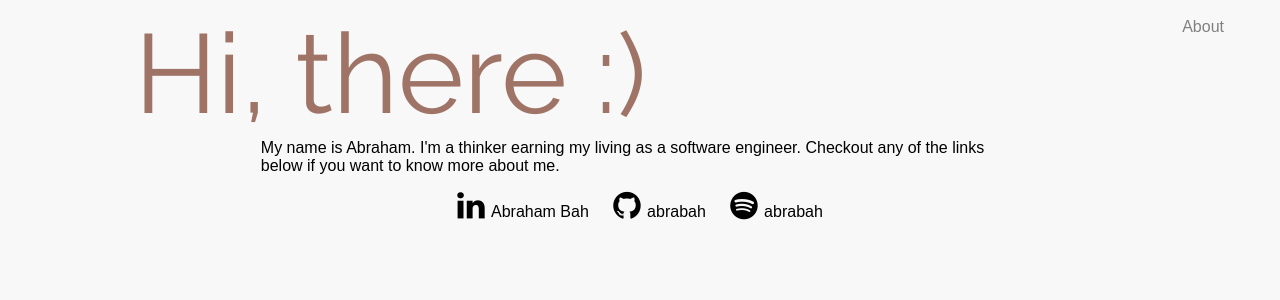
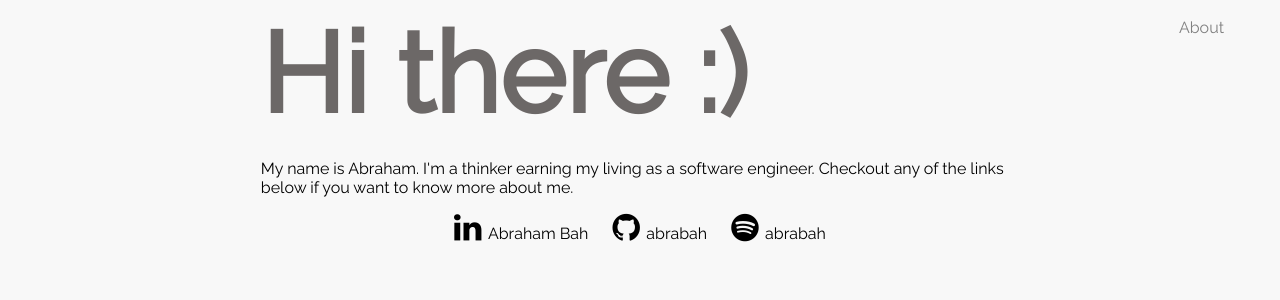
Before and after one commit to abrabah/abrabah.github.io, a Jekyll site: the page built from index.html, in a window 1280 px wide. Shown: the top 300 px of the page. Built offline with Jekyll 4.4.1, drawn with Linux system fonts in a browser that asks for light colours; nearby versions of some CDN libraries.

Commit message:
changed style, again.. Less colors this time..

```diff
--- a/index.html
+++ b/index.html
@@ -4,9 +4,10 @@ title: Hello world
 ---
 
 <article >
-  <p class="title"> Hi, there :)</p>
 
   <section class="about-me">
+    <strong>Hi there :)</strong>
+
     My name is Abraham. I'm a thinker earning my living as a software engineer. Checkout any of the links below if you want to know more about me.
   </section>
 
--- a/style/components/_about.scss
+++ b/style/components/_about.scss
@@ -1,17 +1,16 @@
-.title {
-  font-family: 'Raleway', sans-serif;
-  font-size: 7em;
-  float: left;
-  margin: 0 10%;
-  color: $header-color;
-}
-
-
 .about-me{
   content:'';
   display:block;
   clear: both;
   margin: 0 20%;
+
+  strong{
+    display:block;
+    font-size: 7em;
+    margin-bottom: 20px;
+    font-family: 'Raleway', sans-serif;
+    color: $header-color;
+  }
 }
 
 .about-footer {
--- a/style/components/_global.scss
+++ b/style/components/_global.scss
@@ -1,6 +1,12 @@
 
-$header-color: #9F7466;
+$header-color: #6C6867;
 
 html{
   background-color: #F8F8F8;
+  font-family: 'Raleway', sans-serif;
 }
+
+a{
+  color: inherit;
+  text-decoration: none;
+}
--- a/style/makeitpretty.scss
+++ b/style/makeitpretty.scss
@@ -5,12 +5,3 @@
 @import "components/fontawesome";
 @import "components/header";
 @import "components/about";
-
-a{
-  color: inherit;
-  text-decoration: none;
-}
-
-html{
-  font-family: sans-serif;
-}
```
